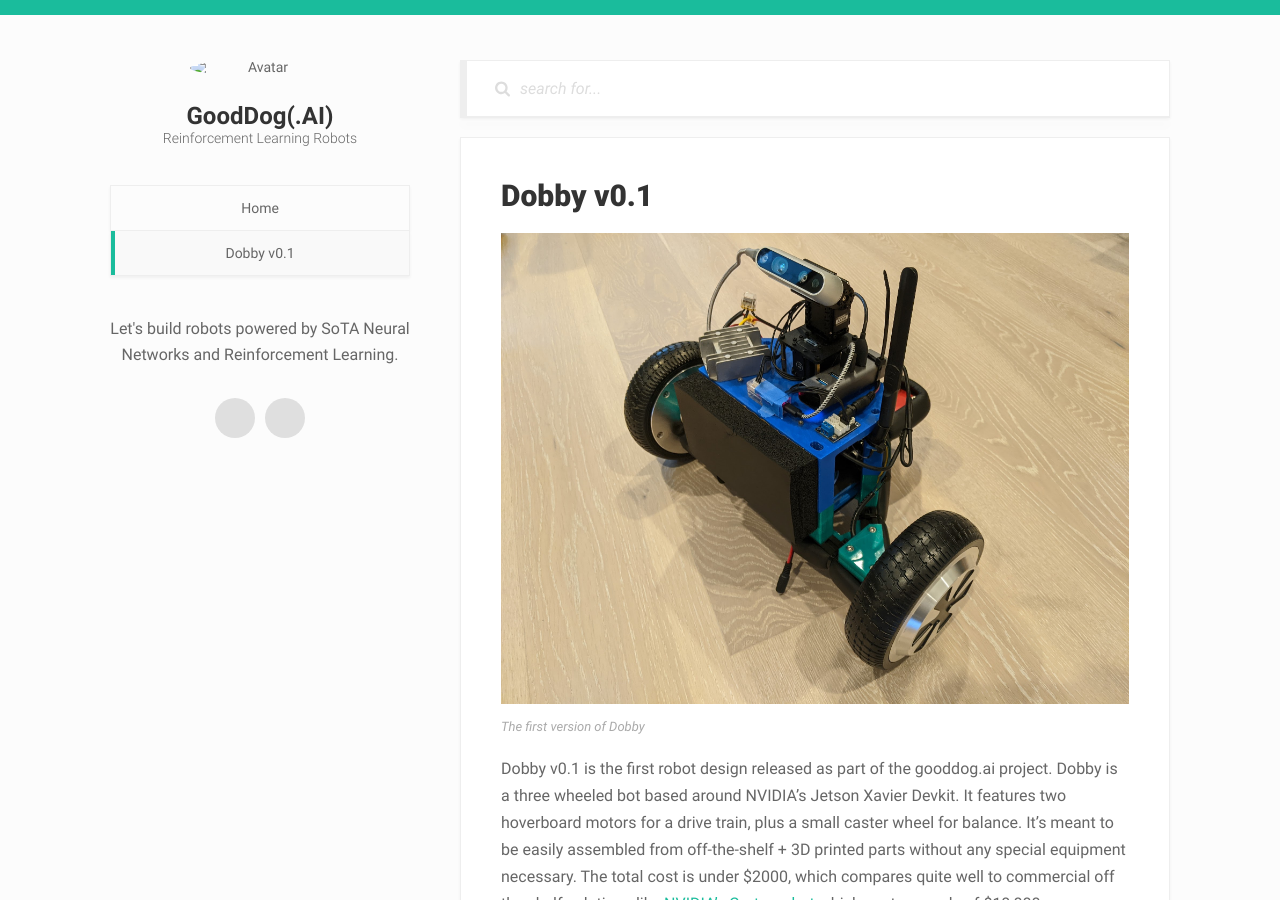
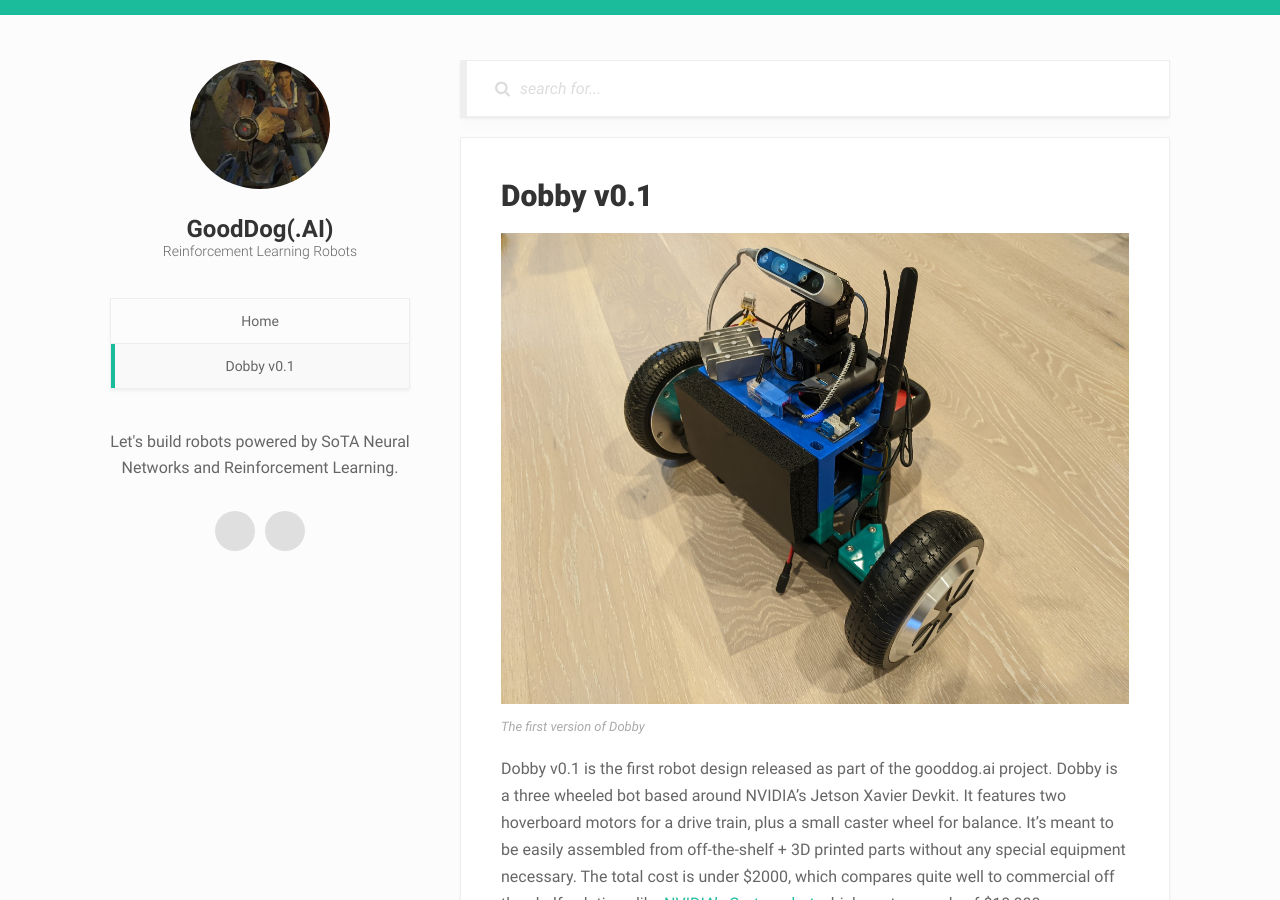
Before and after one commit to ArmyOfRobots/gooddog.github.io, a Jekyll site: the page built from _pages/dobby/index.md, in a window 1280 px wide and 900 px high. Built offline with Jekyll 4.4.1, drawn with Linux system fonts in a browser that asks for light colours.

Commit message:
Logo and favicon config

```diff
--- a/_config.yml
+++ b/_config.yml
@@ -3,8 +3,8 @@ name: GoodDog(.AI)
 job_title: Reinforcement Learning Robots
 email: jake@poz.nan.ski
 description: Let's build robots powered by SoTA Neural Networks and Reinforcement Learning.
-avatar: logo.png
-favicon: favicon.ico
+avatar: /logo.png
+favicon: /favicon.ico
 # twitter_handler: your_handler
 analytics_code: UA-XXXXXXX-2
 # disqus: your_disqus_site
@@ -61,7 +61,7 @@ defaults:
       comments: "true"
 
 # Serving
-url: "https://www.gooddog.ai"
+url: "https://www.gooddog.ai/"
 baseurl: ""
 
 # Includes
```
